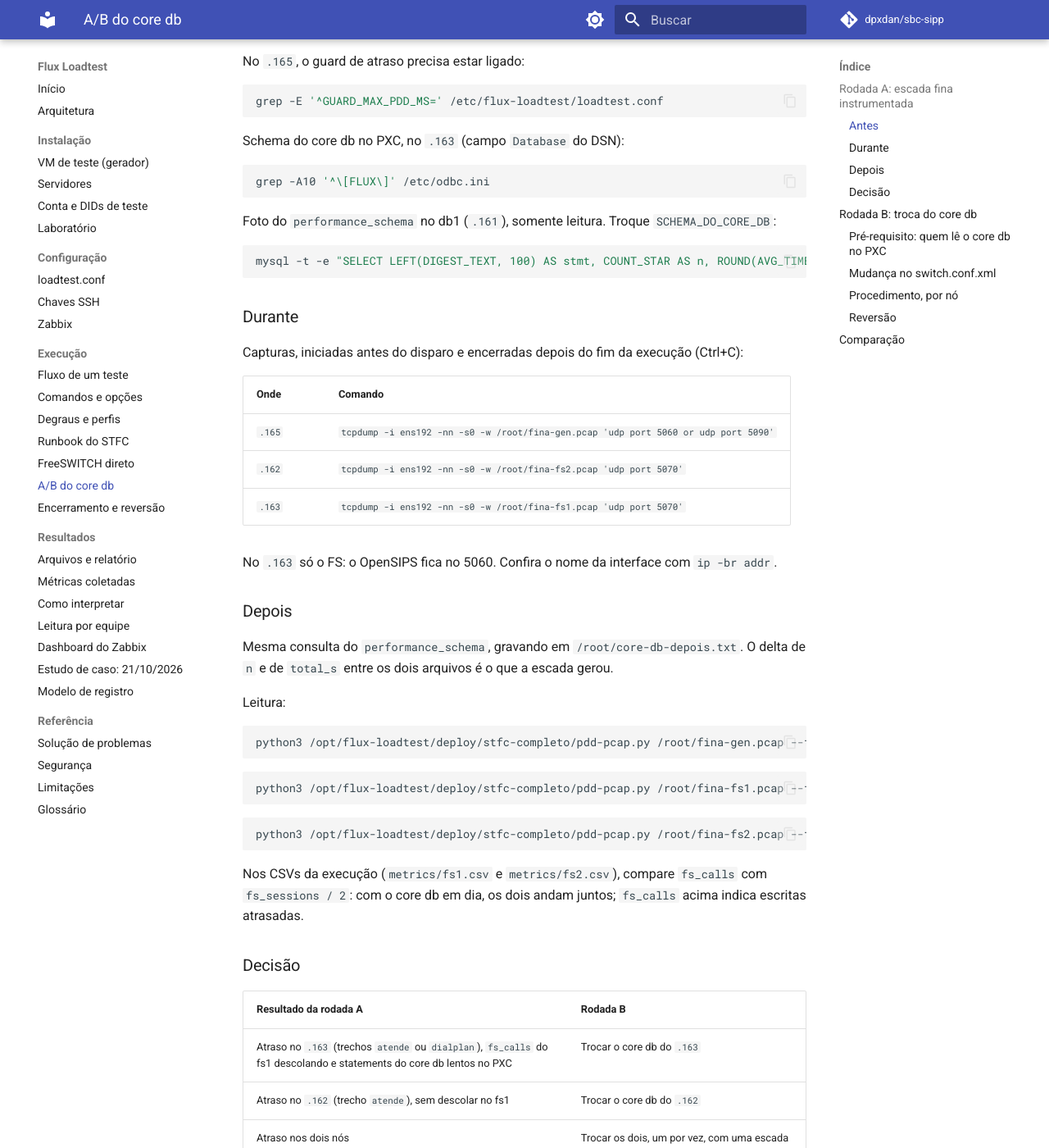
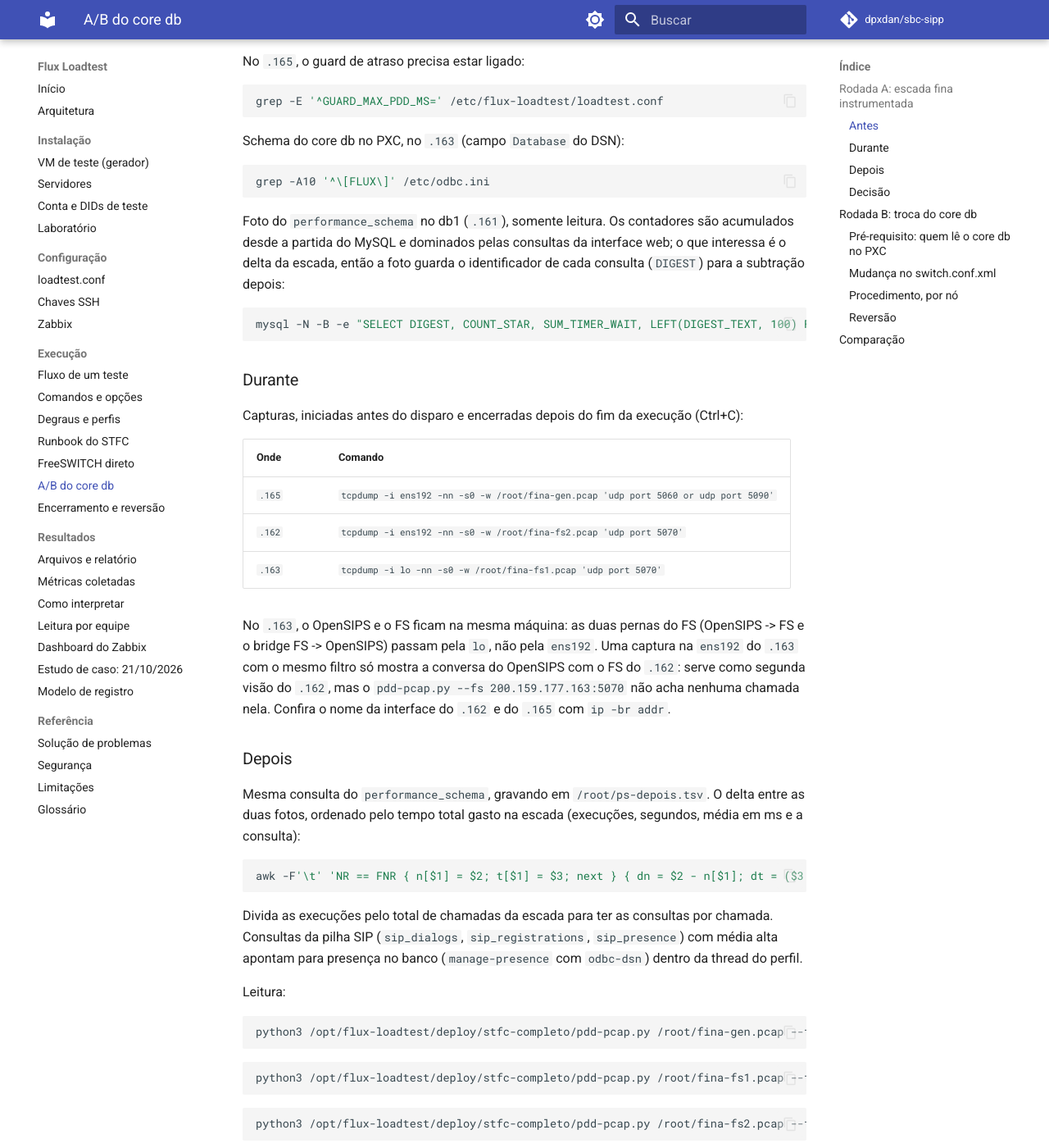
Before and after one commit to dpxdan/sbc-sipp, an MkDocs documentation site: the page built from docs/execucao/ab-core-db.md, in a window 1280 px wide and 1400 px high, scrolled down 856 px. Shown: the whole window at 82% size. Built offline with MkDocs 1.6.1 and Material for MkDocs 9.7.7, drawn with Linux system fonts in a browser that asks for light colours; comment, search, counter and statistics services are not loaded.

Commit message:
docs(stfc): captura do FS do .163 pela lo e foto do performance_schema por delta (#28)
No .163 o OpenSIPS e o FS ficam na mesma maquina: as duas pernas do FS passam pela lo, e a captura na ens192 so mostrou a conversa OpenSIPS <-> .162 (o pdd-pcap --fs nao achou chamadas na escada fina de 28/10). A foto do performance_schema passa a guardar o DIGEST e a doc traz a subtracao das duas fotos, porque o acumulado desde a partida e dominado pelas consultas da interface web.

````diff
--- a/docs/execucao/ab-core-db.md
+++ b/docs/execucao/ab-core-db.md
@@ -36,10 +36,12 @@ Schema do core db no PXC, no `.163` (campo `Database` do DSN):
 grep -A10 '^\[FLUX\]' /etc/odbc.ini
 ```
 
-Foto do `performance_schema` no db1 (`.161`), somente leitura. Troque `SCHEMA_DO_CORE_DB`:
+Foto do `performance_schema` no db1 (`.161`), somente leitura. Os contadores são acumulados desde a
+partida do MySQL e dominados pelas consultas da interface web; o que interessa é o delta da escada, então
+a foto guarda o identificador de cada consulta (`DIGEST`) para a subtração depois:
 
 ```bash
-mysql -t -e "SELECT LEFT(DIGEST_TEXT, 100) AS stmt, COUNT_STAR AS n, ROUND(AVG_TIMER_WAIT/1e9, 2) AS avg_ms, ROUND(SUM_TIMER_WAIT/1e12, 1) AS total_s FROM performance_schema.events_statements_summary_by_digest WHERE SCHEMA_NAME = 'SCHEMA_DO_CORE_DB' ORDER BY SUM_TIMER_WAIT DESC LIMIT 20" > /root/core-db-antes.txt
+mysql -N -B -e "SELECT DIGEST, COUNT_STAR, SUM_TIMER_WAIT, LEFT(DIGEST_TEXT, 100) FROM performance_schema.events_statements_summary_by_digest WHERE DIGEST IS NOT NULL" > /root/ps-antes.tsv
 ```
 
 ### Durante
@@ -50,14 +52,26 @@ Capturas, iniciadas antes do disparo e encerradas depois do fim da execução (C
 |---|---|
 | `.165` | `tcpdump -i ens192 -nn -s0 -w /root/fina-gen.pcap 'udp port 5060 or udp port 5090'` |
 | `.162` | `tcpdump -i ens192 -nn -s0 -w /root/fina-fs2.pcap 'udp port 5070'` |
-| `.163` | `tcpdump -i ens192 -nn -s0 -w /root/fina-fs1.pcap 'udp port 5070'` |
+| `.163` | `tcpdump -i lo -nn -s0 -w /root/fina-fs1.pcap 'udp port 5070'` |
 
-No `.163` só o FS: o OpenSIPS fica no 5060. Confira o nome da interface com `ip -br addr`.
+No `.163`, o OpenSIPS e o FS ficam na mesma máquina: as duas pernas do FS (OpenSIPS -> FS e o bridge
+FS -> OpenSIPS) passam pela `lo`, não pela `ens192`. Uma captura na `ens192` do `.163` com o mesmo
+filtro só mostra a conversa do OpenSIPS com o FS do `.162`: serve como segunda visão do `.162`, mas o
+`pdd-pcap.py --fs 200.159.177.163:5070` não acha nenhuma chamada nela. Confira o nome da interface do
+`.162` e do `.165` com `ip -br addr`.
 
 ### Depois
 
-Mesma consulta do `performance_schema`, gravando em `/root/core-db-depois.txt`. O delta de `n` e de
-`total_s` entre os dois arquivos é o que a escada gerou.
+Mesma consulta do `performance_schema`, gravando em `/root/ps-depois.tsv`. O delta entre as duas fotos,
+ordenado pelo tempo total gasto na escada (execuções, segundos, média em ms e a consulta):
+
+```bash
+awk -F'\t' 'NR == FNR { n[$1] = $2; t[$1] = $3; next } { dn = $2 - n[$1]; dt = ($3 - t[$1]) / 1e12; if (dn > 0) printf "%9d %9.1f %8.2f  %s\n", dn, dt, dt * 1000 / dn, $4 }' /root/ps-antes.tsv /root/ps-depois.tsv | sort -k2 -nr | head -25
+```
+
+Divida as execuções pelo total de chamadas da escada para ter as consultas por chamada. Consultas da pilha
+SIP (`sip_dialogs`, `sip_registrations`, `sip_presence`) com média alta apontam para presença no banco
+(`manage-presence` com `odbc-dsn`) dentro da thread do perfil.
 
 Leitura:
 
````
Also changed, not shown: docs/resultados/como-interpretar.md (+3 -0 lines).
